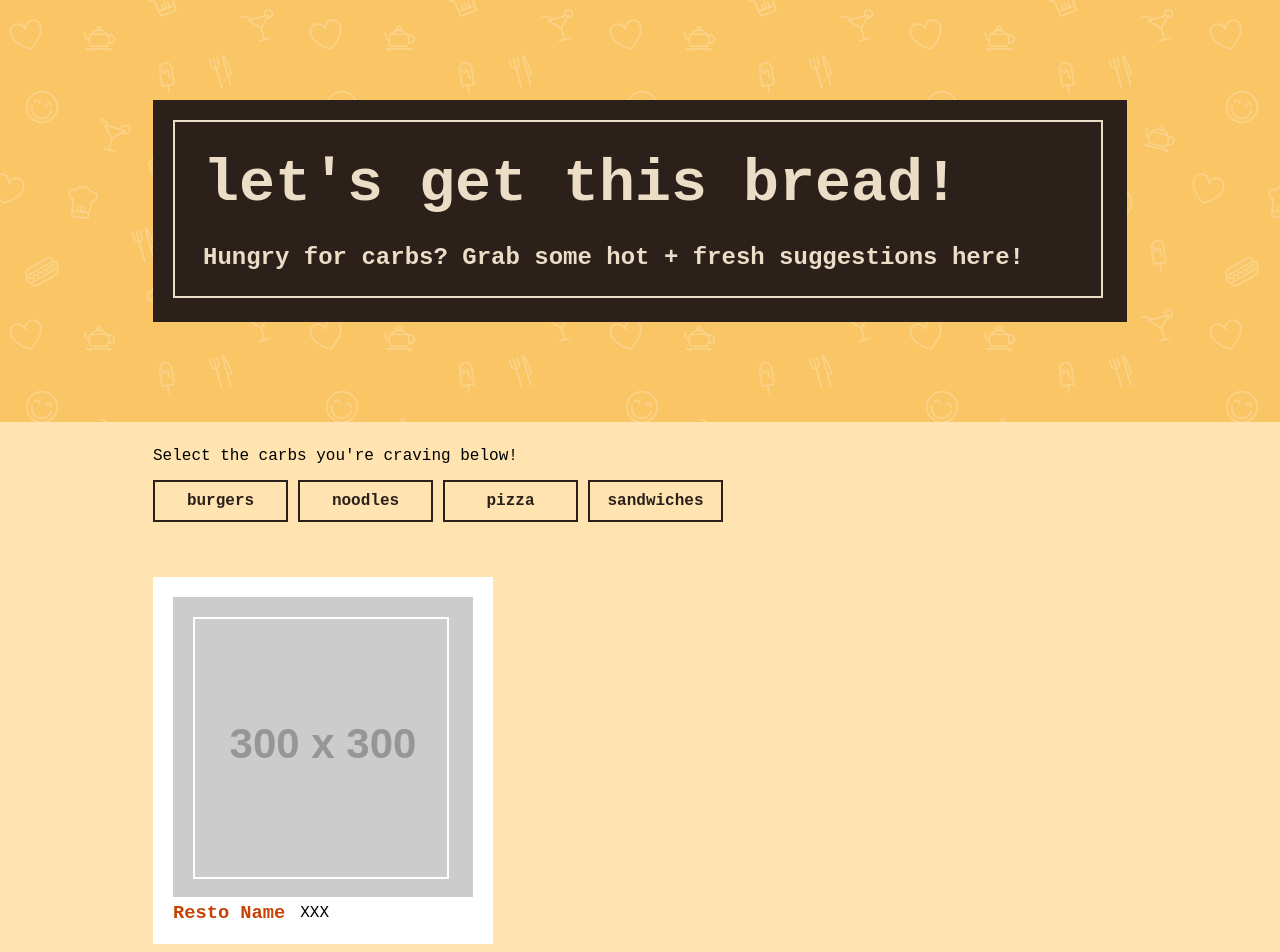
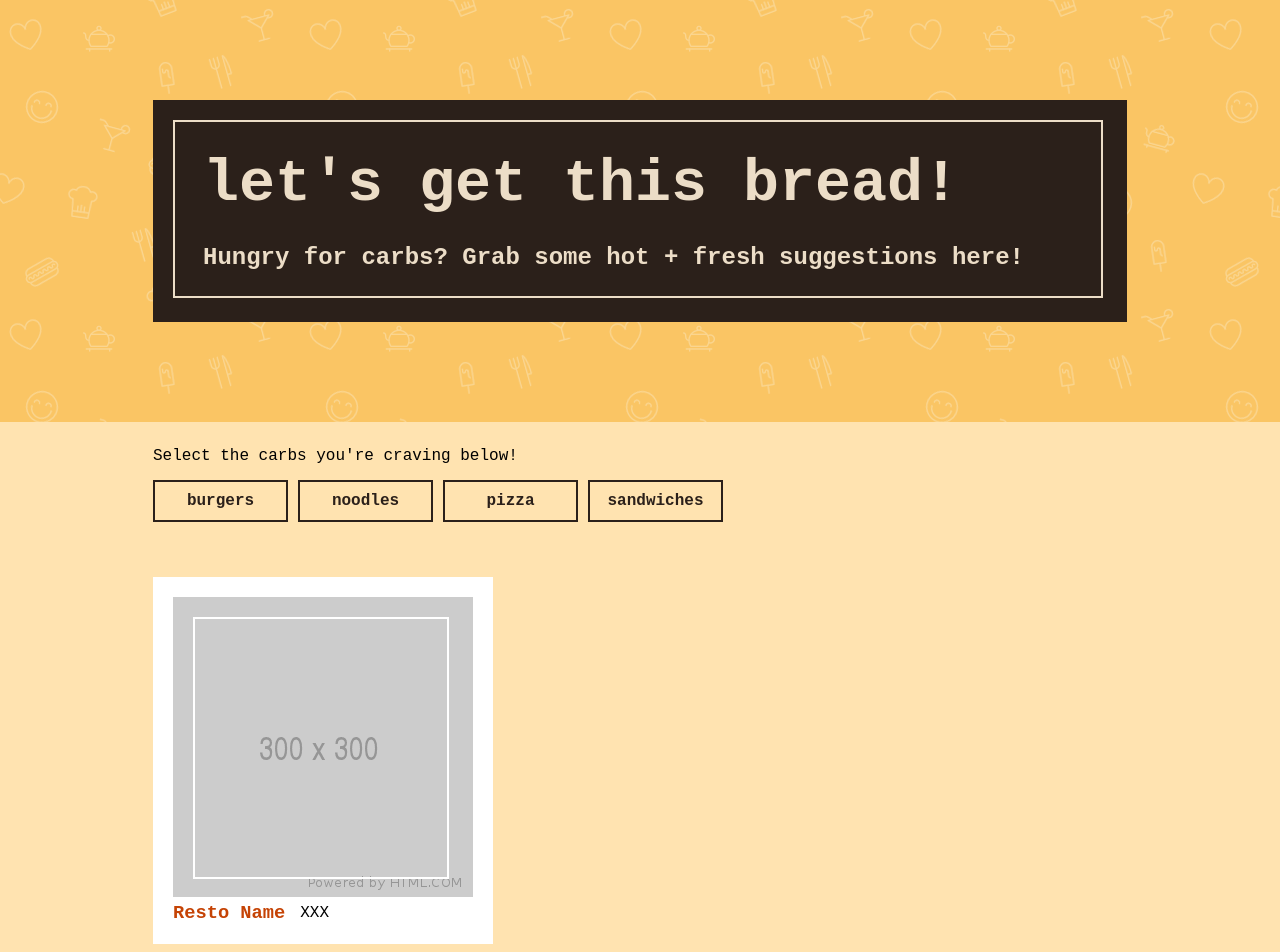
Before and after one commit to ChristinaFung/get-this-bread, a React (Create React App) app: page / in a window 1280 px wide. Shown: the top 952 px of the page. Built offline with nearby package versions, Linux system fonts and the light colour scheme; no server answers.

Commit message:
Add temp. fpo img for result card

```diff
--- a/src/components/ResultCard/ResultCard.js
+++ b/src/components/ResultCard/ResultCard.js
@@ -1,25 +1,27 @@
 /* eslint-disable no-template-curly-in-string */
 import React from "react";
 import "./ResultCard.css";
+import fpoImg from "../../assets/fpo.png";
 
 class ResultCard extends React.Component {
 	static defaultProps = {
 		name: "Resto Name",
 		price: "XXX",
 		url: "#",
-		imgUrl: "http://placehold.it/300x300"
+		// imgUrl: "http://placehold.it/300x300"
 	}
 
 	render() {
 		const name = this.props.name;
 		const price = this.props.price;
 		const url = this.props.url;
-		const imgUrl = this.props.imgUrl;
+		// const imgUrl = this.props.imgUrl;
 
 		return (
 			<div className="result-card">
 				<div className="img-container">
-					<img src={imgUrl} alt="" />
+					{/* <img src={imgUrl} alt="" /> */}
+					<img src={fpoImg} alt="" />
 				</div>
 				<div className="copy-container">
 					<div className="resto-header">
```
Also changed, not shown: src/assets/fpo.png (added).
